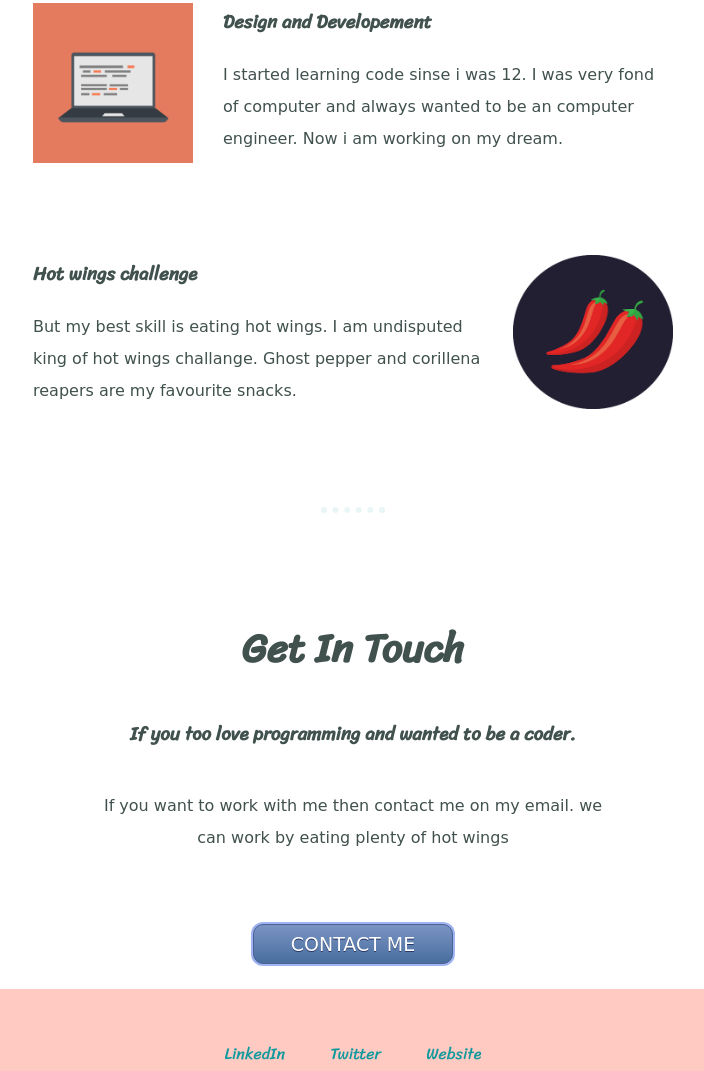
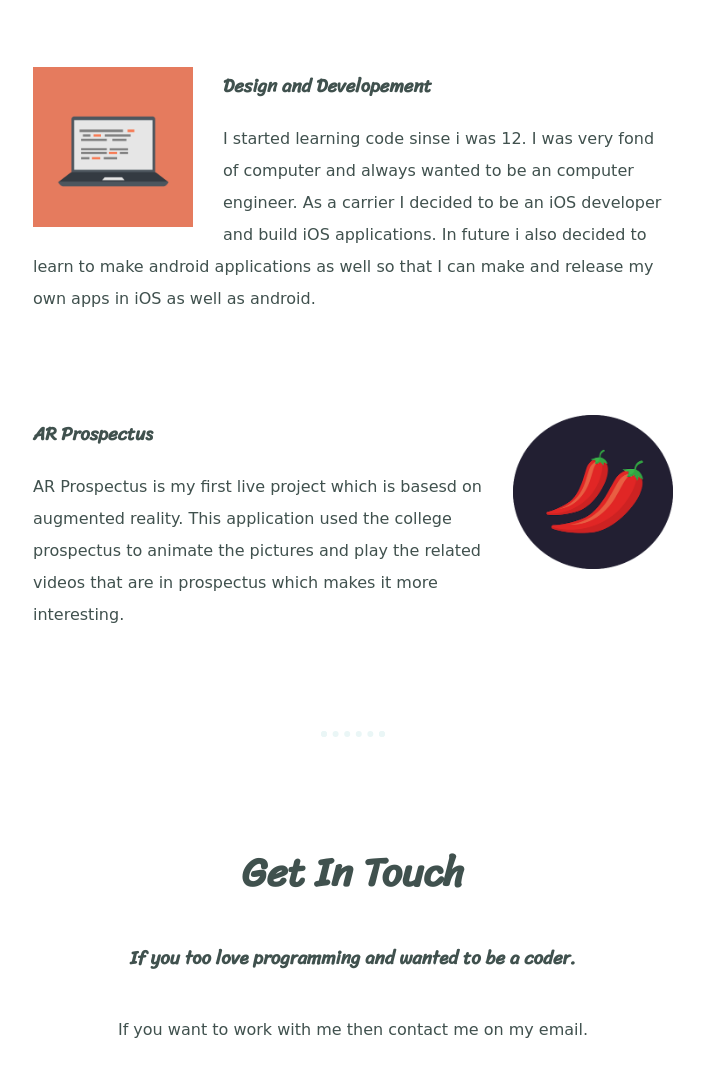
Before and after one commit to ArpitJoseph/cv5, a plain HTML site: page index.html in a window 1280 px wide. Shown: the part 1619-2690 px from the top of the page, without its empty margins (287-991 px from the left). Drawn offline with Linux system fonts and the light colour scheme.

Commit message:
Add files via upload

```diff
--- a/index.html
+++ b/index.html
@@ -12,7 +12,7 @@
       <img class="top-cloud" src="images/cloud.png" alt="cloud-img">
 
       <h1>Hi i'm Arpit</h1>
-<h2> <p><span calss ="Dev">Dev</span>eloper</p></h2>
+<h2> <p><span calss ="Dev">iOS Dev</span>eloper</p></h2>
 
   <img class="bottom-cloud" src="images/cloud.png" alt="cloud-img">
         <img src="images/mountain.png" alt="mountain-img">
@@ -21,7 +21,7 @@
     <div class="profile">
       <img src="images/circle-cropped.png" alt="my-image">
       <h2>Hello.</h2>
-      <p class="intro">I am an ios and web developer. I also love to play guitar and sing song too. I have a wonderful band names"High Note The Band"</p>
+      <p class="intro">I am an ios and web developer. I also love to play guitar and sing song too. I have been developing ios applications based on augmented reality, APIs, Databases, SwiftUI and many more from last 1 year."</p>
     </div>
     <hr>
     <div class="skills">
@@ -30,12 +30,12 @@
         <img class="my-computer"src="images/computer.png" alt="My-comp">
 
         <h3>Design and Developement</h3>
-        <p class="design">I started learning code sinse i was 12. I was very fond of computer and always wanted to be an computer engineer. Now i am working on my dream.</p>
+        <p class="design">I started learning code sinse i was 12. I was very fond of computer and always wanted to be an computer engineer. As a carrier I decided to be an iOS developer and build iOS applications. In future i also decided to learn to make android applications as well so that I can make and release my own apps in iOS as well as android.</p>
       </div>
       <div class="skill-row">
         <img class="chilli-img"src="images/chillies.png" alt="chill">
-        <h3>Hot wings challenge</h3>
-        <p>But my best skill is eating hot wings. I am undisputed king of hot wings challange. Ghost pepper and corillena reapers are my favourite snacks. </p>
+        <h3>AR Prospectus</h3>
+        <p>AR Prospectus is my first live project which is basesd on augmented reality. This application used the college prospectus to animate the pictures and play the related videos that are in prospectus which makes it more interesting.  </p>
       </div>
     </div>
     <hr>
@@ -44,7 +44,7 @@
 
       <h2>Get In Touch</h2>
       <h3>If you too love programming and wanted to be a coder.</h3>
-      <p class="contact-message">If you want to work with me then contact me on my email. we can work by eating plenty of hot wings</p>
+      <p class="contact-message">If you want to work with me then contact me on my email.</p>
       <a class="btn" href="mailto:name@email.com">CONTACT ME</a>
     </div>
   </div>
```
